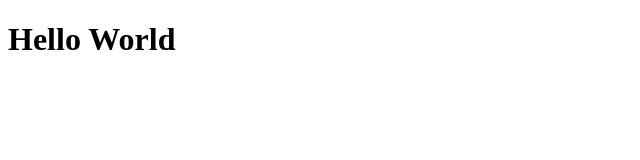
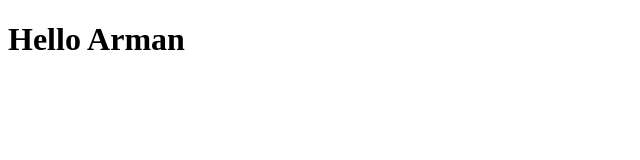
Before and after one commit to Ansari2611/learngit, a plain HTML site: page index.html in a window 1280 px wide. Shown: the full height of the page, 0-640 px from the left. Drawn offline with Linux system fonts and the light colour scheme.

Commit message:
chenged index.html

```diff
--- a/index.html
+++ b/index.html
@@ -7,6 +7,6 @@
     <title>Document</title>
 </head>
 <body>
-    <h1>Hello World</h1>
+    <h1>Hello Arman</h1>
 </body>
 </html>
```
